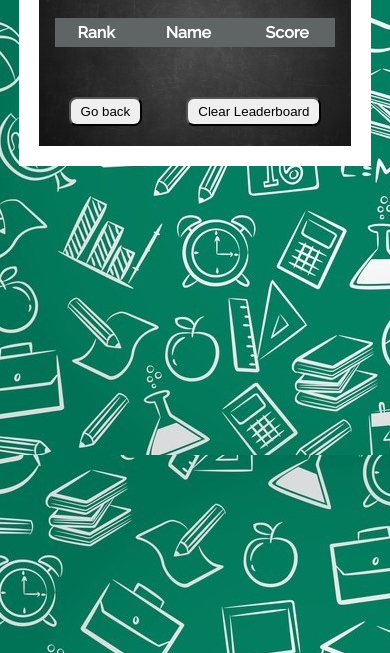
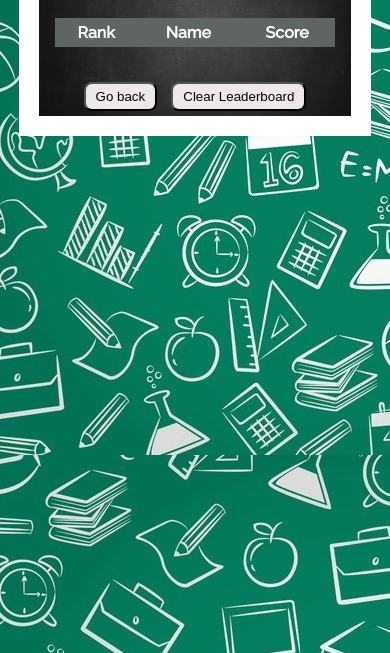
Before and after one commit to sali6798/code-quiz, a plain HTML site: page index.html in a window 390 px wide. Both pictures are taken after a click on the link "View Leaderboard". Shown: the part 191-844 px from the top of the page. Drawn offline with Linux system fonts and the light colour scheme.

Commit message:
button bg color and adjusted button margin

```diff
--- a/style.css
+++ b/style.css
@@ -21,6 +21,7 @@
 button {
     border-radius: 8px;
     padding: 5px 10px;
+    background-color: rgb(238, 232, 232);
 }
 
 button:hover {
@@ -63,8 +64,6 @@
     margin-bottom: 20px;
     width: 40%;
 }
-
-
 
 #time, #leaderboardLink {
     background-color: rgb(72, 180, 114);
@@ -129,4 +128,8 @@
     #submit {
         margin-top: 20px;
     }
+
+    #back, #clear {
+        margin: 5px;
+    }
 }
```
